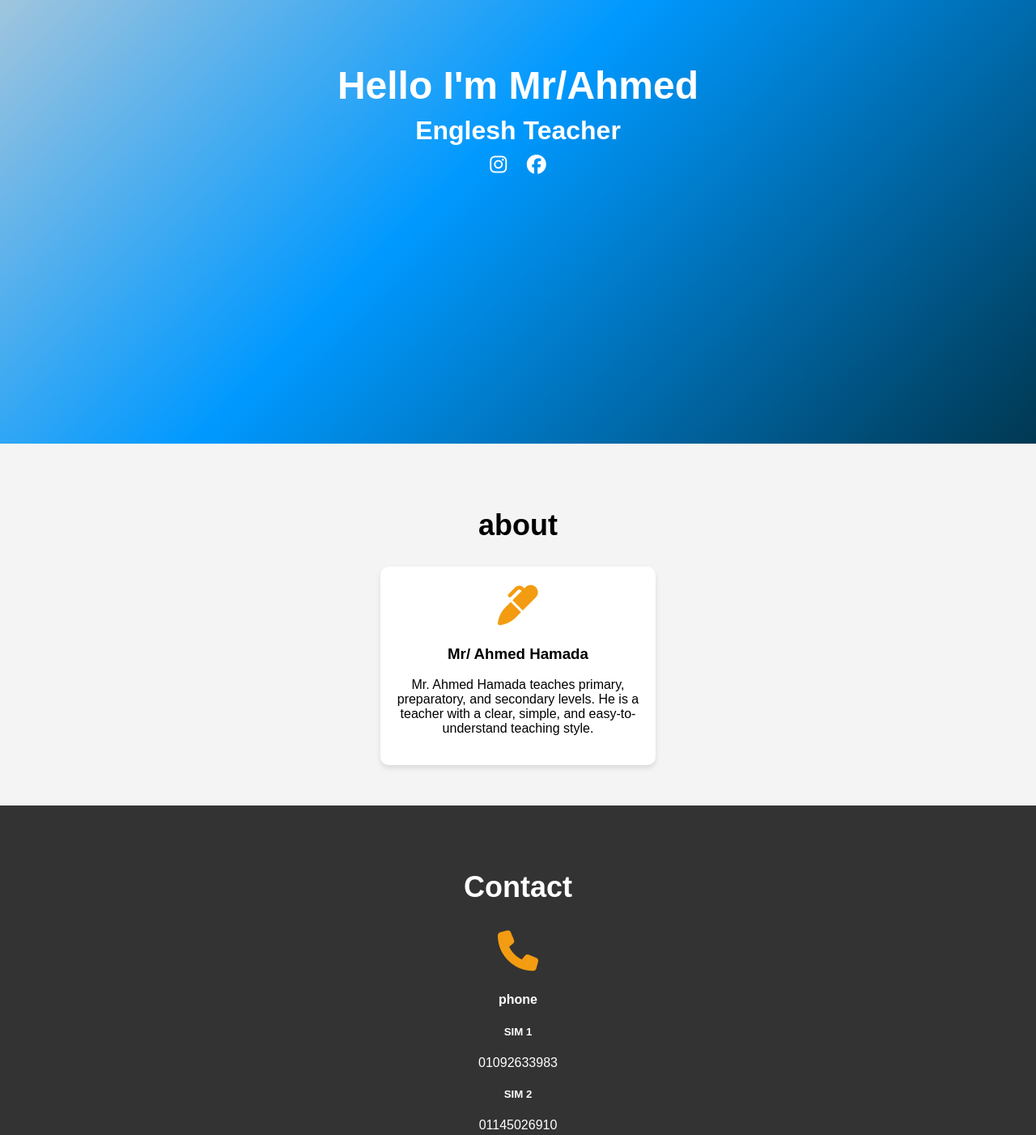
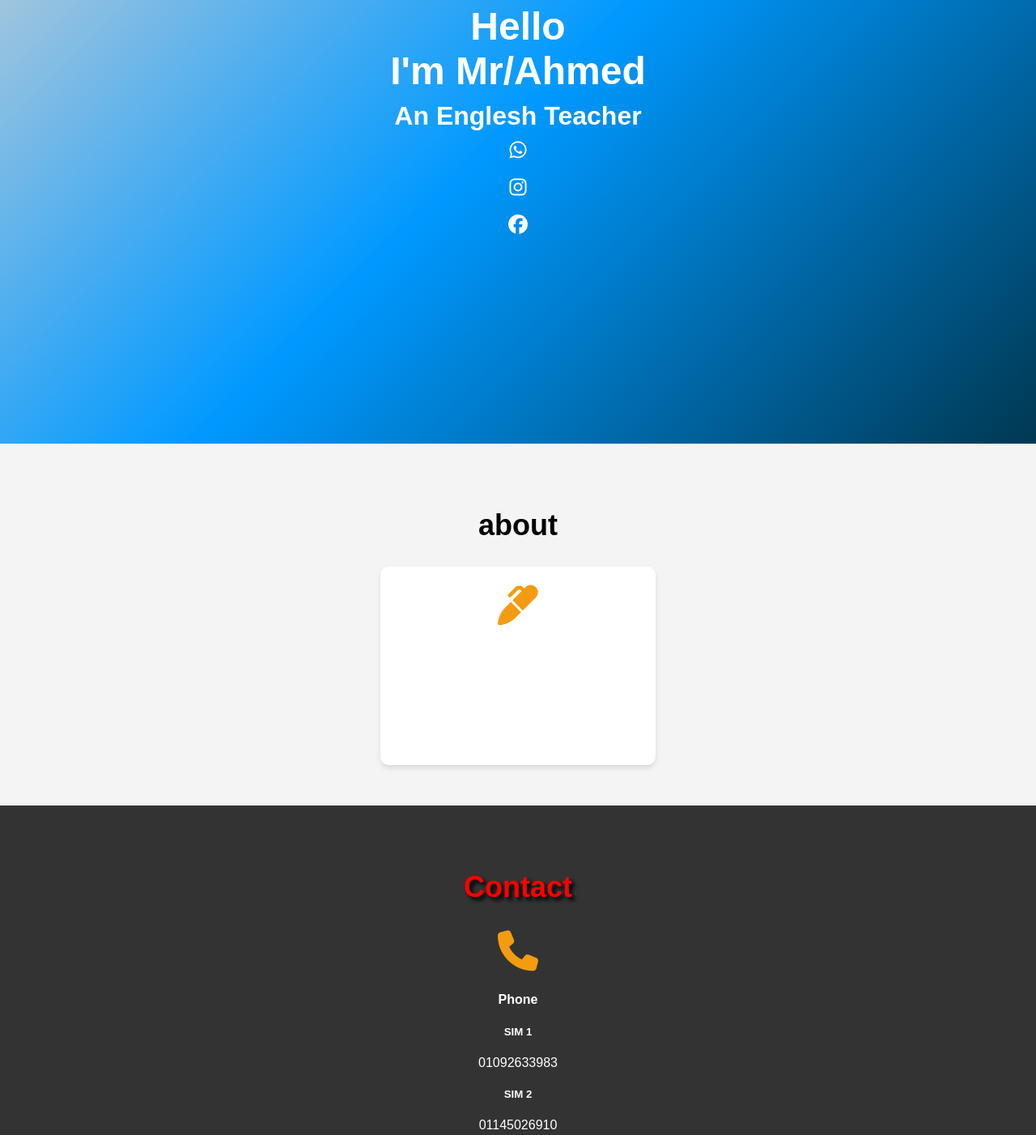
Before and after one commit to Fares554-teah/Mr-Ahmed-Hamada, a plain HTML site: page index.html in a window 1280 px wide. Shown: the part 320-1722 px from the top of the page at 81% size. Drawn offline with Linux system fonts and the light colour scheme.

Commit message:
index.html

```diff
--- a/index.html
+++ b/index.html
@@ -2,7 +2,7 @@
 <!DOCTYPE html>
 <html lang="en">
 <head>
-    <meta charset="UTF-8">
+   <meta charset="UTF-8">
     <meta name="viewport" content="width=device-width, initial-scale=1.0">
     <link rel="stylesheet" href="https://cdnjs.cloudflare.com/ajax/libs/font-awesome/6.6.0/css/all.min.css">
     <link rel="stylesheet" href="stlye.css">
@@ -11,25 +11,21 @@
 <body>
 
     <header>
-        <a href="#.jpg" class="logo">Mr/ Ahmed Hamada</a>
-        <nav class="navigation">
-            <a href="https://www.instagram.com/_ahmed._.hamada/">Instagram</a>
-            <a href="https://www.facebook.com/profile.php?id=100055058175575&mibextid=ZbWKwL">Facebook</a>
-        </nav>
+        <a class="logo">Mr/ Ahmed Hamada</a>
     </header>
-
     <section class="main">
         <div>
-            <h2>Hello I'm Mr/Ahmed<br></h2>
-            <h3>Englesh Teacher</h3>
-            </a>
+            <h2>Hello</h2>
+            <h2>I'm Mr/Ahmed<br></h2>
+            <h3>An Englesh Teacher</h3>
             <div class="social-icons">
-                <a href="https://www.instagram.com/_ahmed._.hamada/"><i class="fa-brands fa-instagram"></i></a>
-                <a href="https://www.facebook.com/profile.php?id=100055058175575&mibextid=ZbWKwL"><i class="fa-brands fa-facebook"></i></a>
+                <a href="https://iwtsp.com/201092633983"><i class="fa-brands fa-whatsapp"></i></a><br><br>
+                <a href="https://www.instagram.com/_ahmed._.hamada/"><i class="fa-brands fa-instagram"></i></a><br><br>
+                <a href="https://www.facebook.com/profile.php?id=100055058175575&locale=ar_AR"><i class="fa-brands fa-facebook"></i></a>
             </div>
         </div>
     </section>
-    <section class="cards" id="Projects">
+    <section class="cards" id="f">
         <h2 class="title">about</h2>
         <div class="content">
             </div>
@@ -38,26 +34,27 @@
                     <i class="fa-solid fa-marker"></i>
                 </div>
                 <div class="info">
-                     <h3>Mr/ Ahmed Hamada</h3>
-                     <p>
+                     <h3 style="color:white;">Mr/ Ahmed Hamada</h3>
+                     <p style="color: white;">
                       Mr. Ahmed Hamada teaches primary, preparatory,
                        and secondary levels. He is a teacher with a clear,
                         simple, and easy-to-understand teaching style.
                         </p>
                 </div>
+
             </div>
-        </div></center>
-
+        </center>
     </section>
     <section class="Contact" id="Contact">
-        <h2 class="title">Contact</h2>
+        <h2 class="title" style="color: red;
+        text-shadow: black 4px 4px 5px;">Contact</h2>
         <div class="content">
             <div class="way">
                 <div class="icon">
                     <i class="fa-solid fa-phone"></i>
                 </div>
                 <div class="info">
-                     <h4>phone</h3>
+                     <h4>Phone</h4>
                       <h5>SIM 1</h5>
                      <p2>01092633983</p2>
                      <h5>SIM 2</h5>
@@ -69,14 +66,13 @@
         <div>
           <p style="color: red;
           text-shadow: black 4px 4px 5px;">programmed from FARES</p>
-          <p style="color: orangered;">To communicate with the site programmer</p>
-          <h3 style="color: red;
+          <p style="color: red;
+          text-shadow: black 4px 4px 5px;">To communicate with the site programmer</p>
+          <h3 style="color:red;
           text-shadow: black 4px 4px 5px;">contact</h3>
           <p style="color: red;
           text-shadow: black 4px 4px 5px;">01094470086</p>
         </div>
-
-
     </section>
 </body>
 </html>
```
